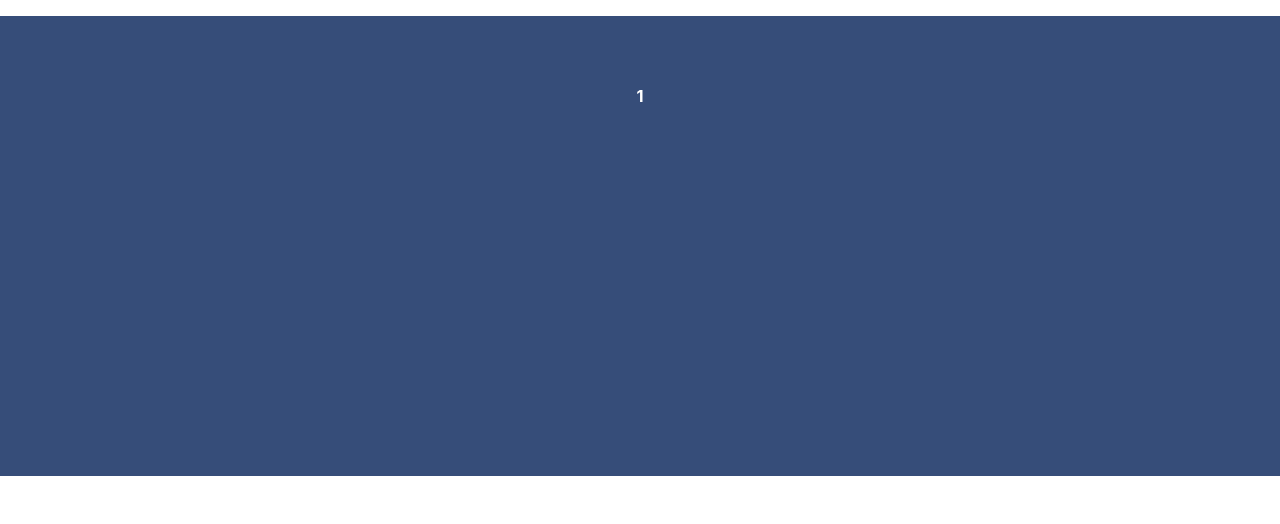
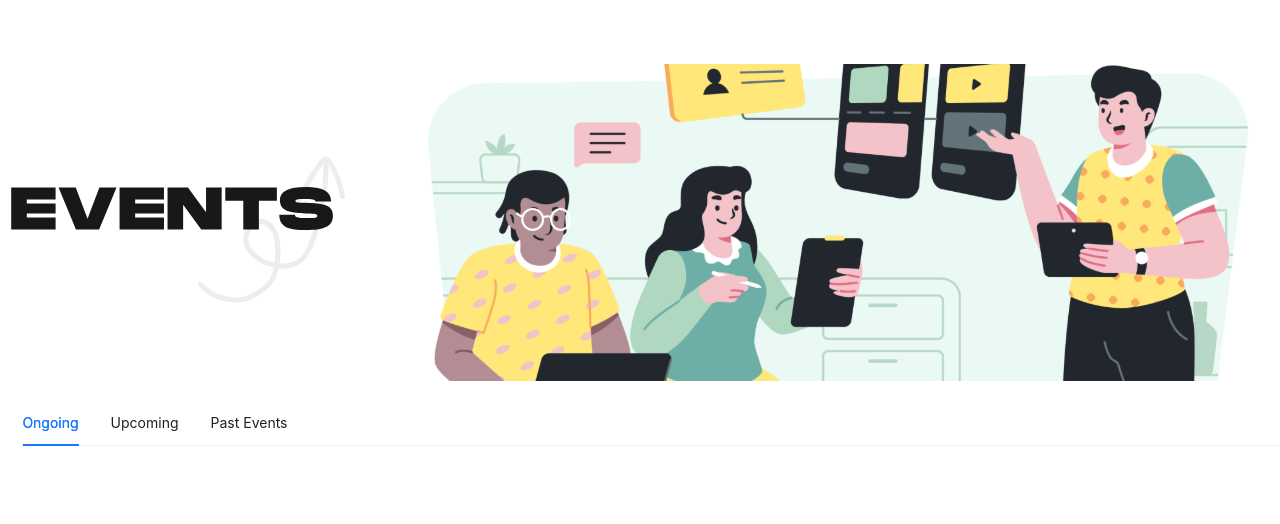
Before and after one commit to shrutilenka/ED-CELL-web, a React (Create React App) app: page / in a window 1280 px wide. Shown: the top 524 px of the page. Built offline with nearby package versions, Linux system fonts and the light colour scheme; grey boxes are pictures that could not be loaded.

Commit message:
added event banner

```diff
--- a/src/App.js
+++ b/src/App.js
@@ -1,12 +1,12 @@
 import "./App.css";
-// import Event from "./components/events/event";
-import EventLanding from "./components/landing/eventLanding";
+import Event from "./components/events/event";
+// import EventLanding from "./components/landing/eventLanding";
 
 function App() {
   return (
     <div className="App">
-      {/* <Event /> */}
-      <EventLanding />
+      <Event />
+      {/* <EventLanding /> */}
     </div>
   );
 }
--- /dev/null
+++ b/src/components/events/banner.js
@@ -0,0 +1,14 @@
+import banimg from "./../../img/eventbanner.svg";
+import events from "./../../img/events.svg";
+import "./../../styles/style.css";
+
+const Banner = () => {
+  return (
+    <div className="banner-event">
+      <img src={events} style={{ fontSize: "8rem" }} alt="" />
+      <img src={banimg} alt="" />
+    </div>
+  );
+};
+
+export default Banner;
--- a/src/components/events/event.js
+++ b/src/components/events/event.js
@@ -2,6 +2,7 @@ import { Tabs } from "antd";
 import Ongoing from "./ongoing";
 import Upcoming from "./upcoming";
 import PastEvent from "./pastEvent";
+import Banner from "./banner";
 
 const Event = () => {
   const onChange = (key) => {
@@ -9,6 +10,7 @@ const Event = () => {
   };
   return (
     <div className="tabs">
+      <Banner />
       <Tabs
         defaultActiveKey="1"
         onChange={onChange}
--- /dev/null
+++ b/src/styles/style.css
@@ -0,0 +1,5 @@
+.banner-event{
+    margin-top: 4rem;
+    display: flex;
+    justify-content: space-around;
+}
```
Also changed, not shown: src/img/eventbanner.svg (added), src/img/events.svg (added).
